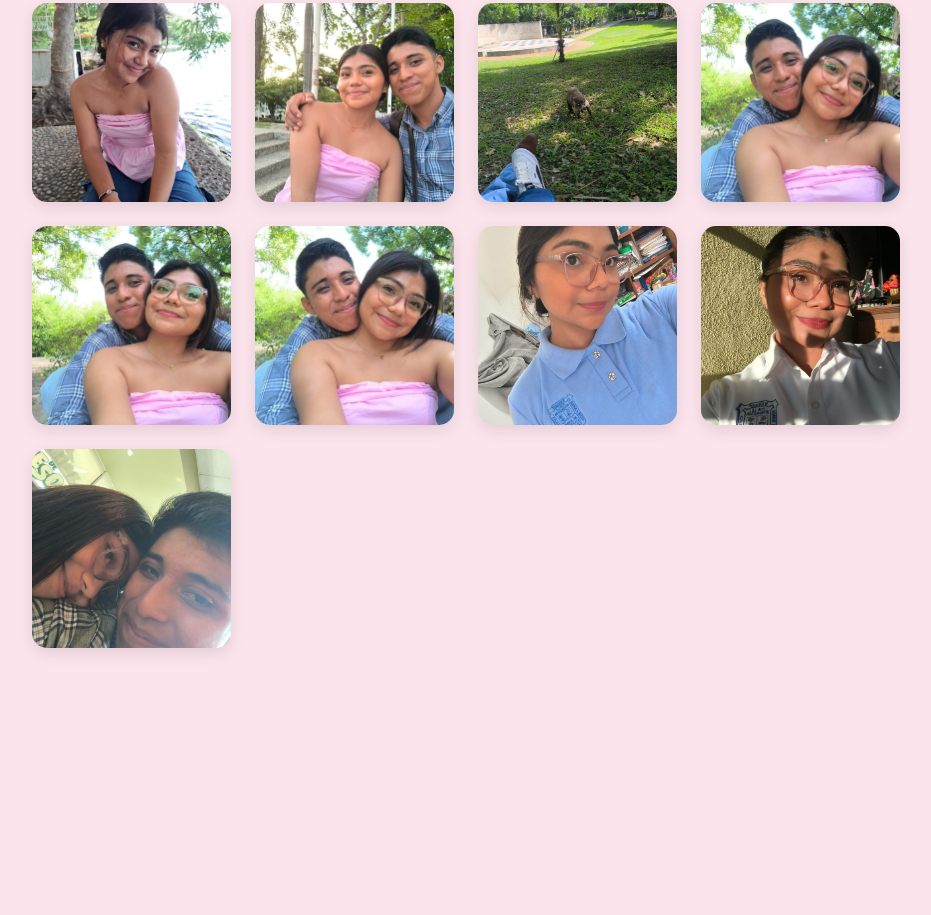
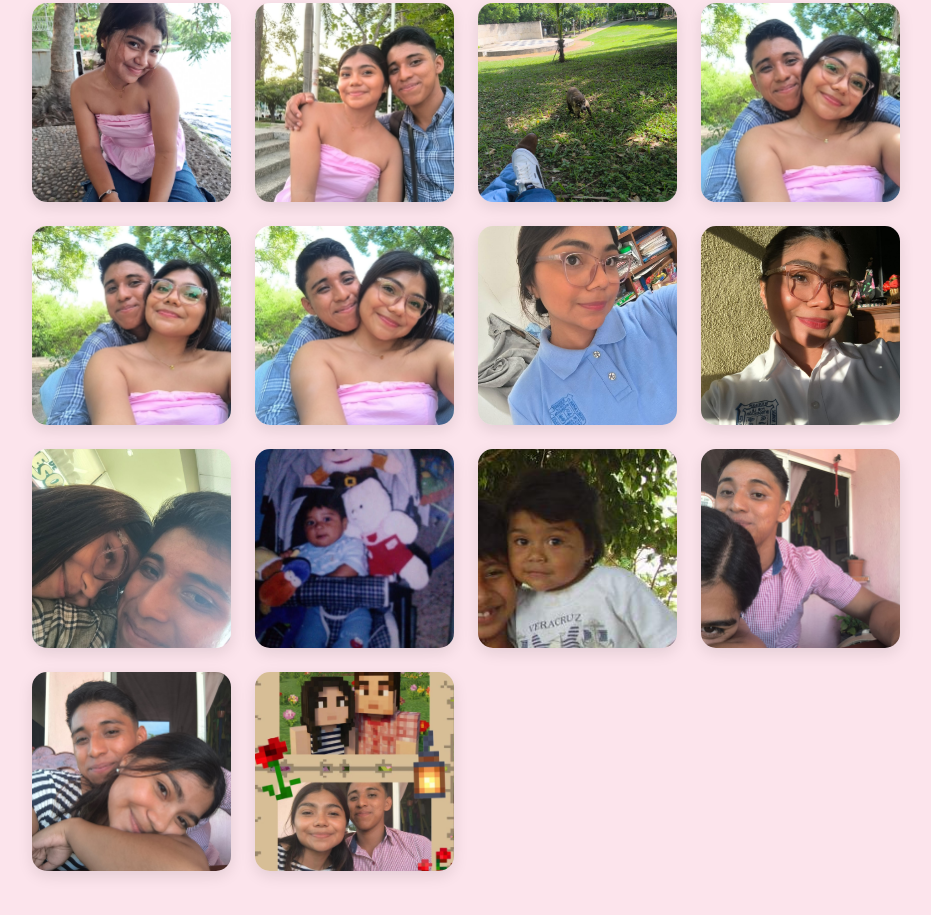
Before and after one commit to EliteZealot/digital-love-letter-two, a plain HTML site: page digital-love-letter-master/index.html in a window 1280 px wide. Shown: the part 1580-2495 px from the top of the page, without its empty margins (174-1105 px from the left). Before the commit the page ends 2324 px from the top, so only its background shows below. Drawn offline with Linux system fonts and the light colour scheme.

Commit message:
nueva_imagen

```diff
--- a/digital-love-letter-master/index.html
+++ b/digital-love-letter-master/index.html
@@ -64,6 +64,11 @@
                 <div class="gallery-item"><img src="pics/15.jpg" alt="Memory 15"></div>
                 <div class="gallery-item"><img src="pics/16.jpg" alt="Memory 16"></div>
                 <div class="gallery-item"><img src="pics/17.jpg" alt="Memory 17"></div>
+                <div class="gallery-item"><img src="pics/18.jpg" alt="Memory 13"></div>
+                <div class="gallery-item"><img src="pics/19.jpg" alt="Memory 14"></div>
+                <div class="gallery-item"><img src="pics/20.jpg" alt="Memory 15"></div>
+                <div class="gallery-item"><img src="pics/21.jpg" alt="Memory 16"></div>
+                <div class="gallery-item"><img src="pics/22.jpg" alt="Memory 17"></div>
             </div>
         </div>
     </div>
```
Also changed, not shown: digital-love-letter-master/pics/18.jpg (added), digital-love-letter-master/pics/19.jpg (added), digital-love-letter-master/pics/20.jpg (added), digital-love-letter-master/pics/21.jpg (added), digital-love-letter-master/pics/22.jpg (added).
